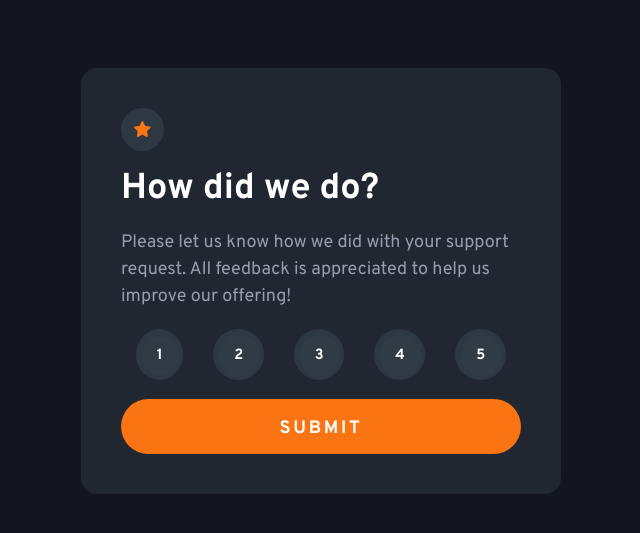
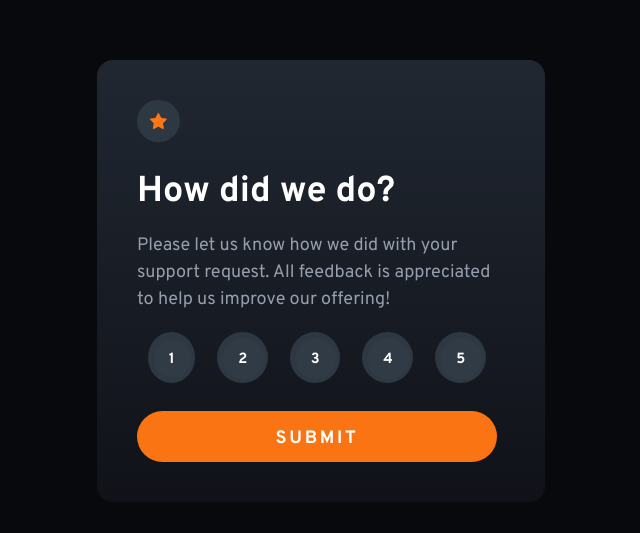
Before and after one commit to MintMoose/rating-component, a plain HTML site: page index.html in a window 1280 px wide. Shown: the part 119-652 px from the top of the page, without its empty margins (319-959 px from the left). Drawn offline with Linux system fonts and the light colour scheme.

Commit message:
spacing and colour

```diff
--- a/index.css
+++ b/index.css
@@ -9,7 +9,8 @@
   --clr-medium-grey: 216 12% 54%;
   --clr-dark-blue: 215 21% 16%;
   --clr-grey-blue: 210 19% 22%;
-  --clr-very-dark-blue: 228 20% 10%;
+  --clr-very-dark-blue: 228 20% 8%;
+  --clr-very-dark-grey: 222 28% 4%;
 
   /* ---font-sizes--- */
   --fs-900: clamp(5rem, 8vw + 1rem, 9.375rem);
@@ -238,12 +239,17 @@ select {
 /* Compontents         */
 /* ------------------- */
 
+#rating h1 {
+  margin-top: 0.75rem;
+}
+
 .submit-button {
   background-color: hsl(var(--clr-orange));
   border: none;
-  padding-block: 0.9rem;
-  padding-top: 1.1rem;
+  padding-block: 0.8rem;
+  padding-top: 1rem;
   border-radius: 10rem;
+  margin-top: 0.5rem;
 }
 
 .circle {
@@ -320,16 +326,21 @@ body {
   display: flex;
   align-items: center;
   justify-content: center;
-  background-color: hsl(var(--clr-very-dark-blue));
+  background-color: hsl(var(--clr-very-dark-grey));
   max-width: 100%;
   padding: 2rem;
 }
 
 main {
   color: hsl(var(--clr-white));
-  background-color: hsl(var(--clr-dark-blue));
+
+  background-image: linear-gradient(
+    hsl(var(--clr-dark-blue)),
+    hsl(var(--clr-very-dark-blue))
+  );
   padding: 2.5rem;
-  max-width: 30rem;
+  padding-right: 3rem;
+  max-width: 28rem;
   min-width: 22rem;
   border-radius: 1rem;
 }
```
